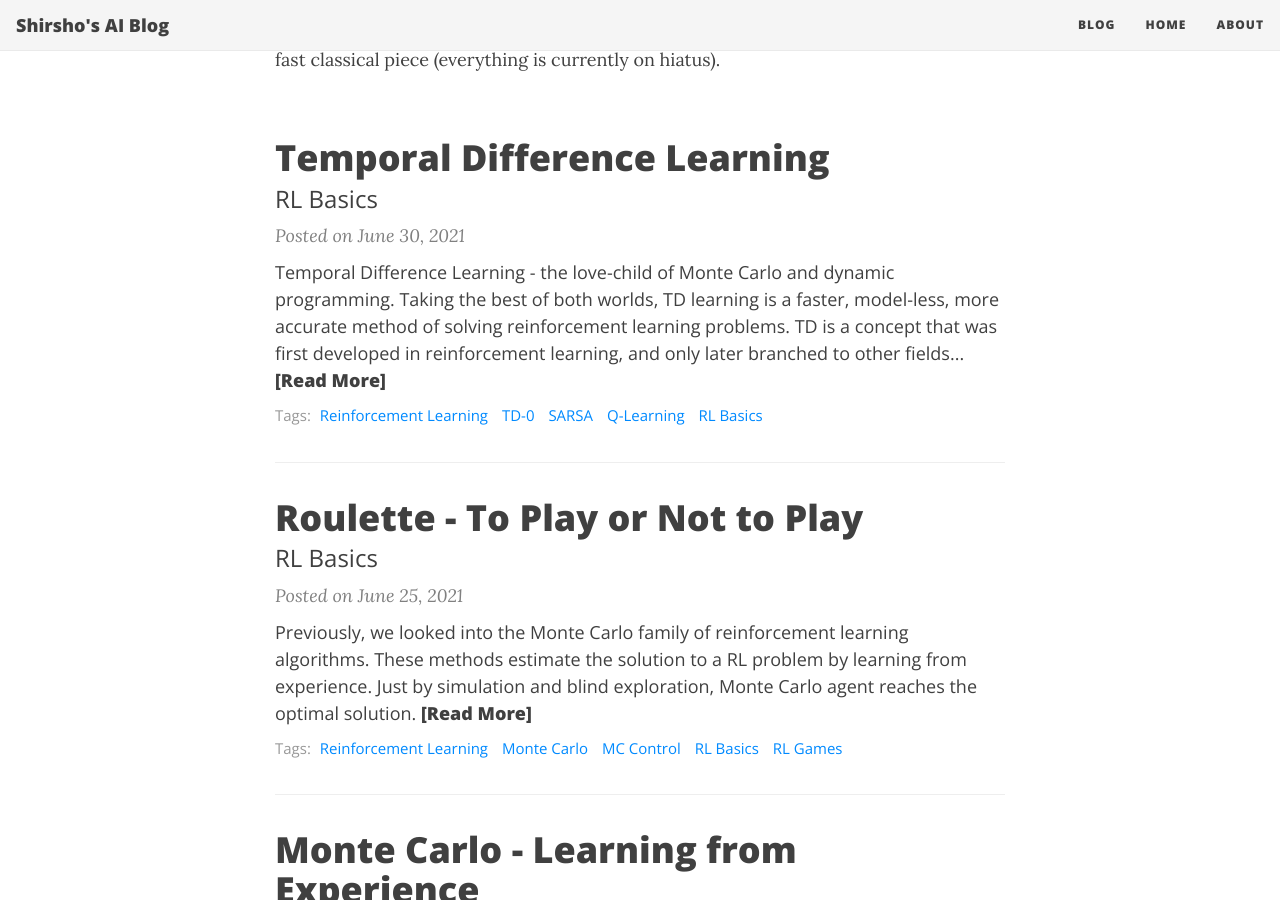
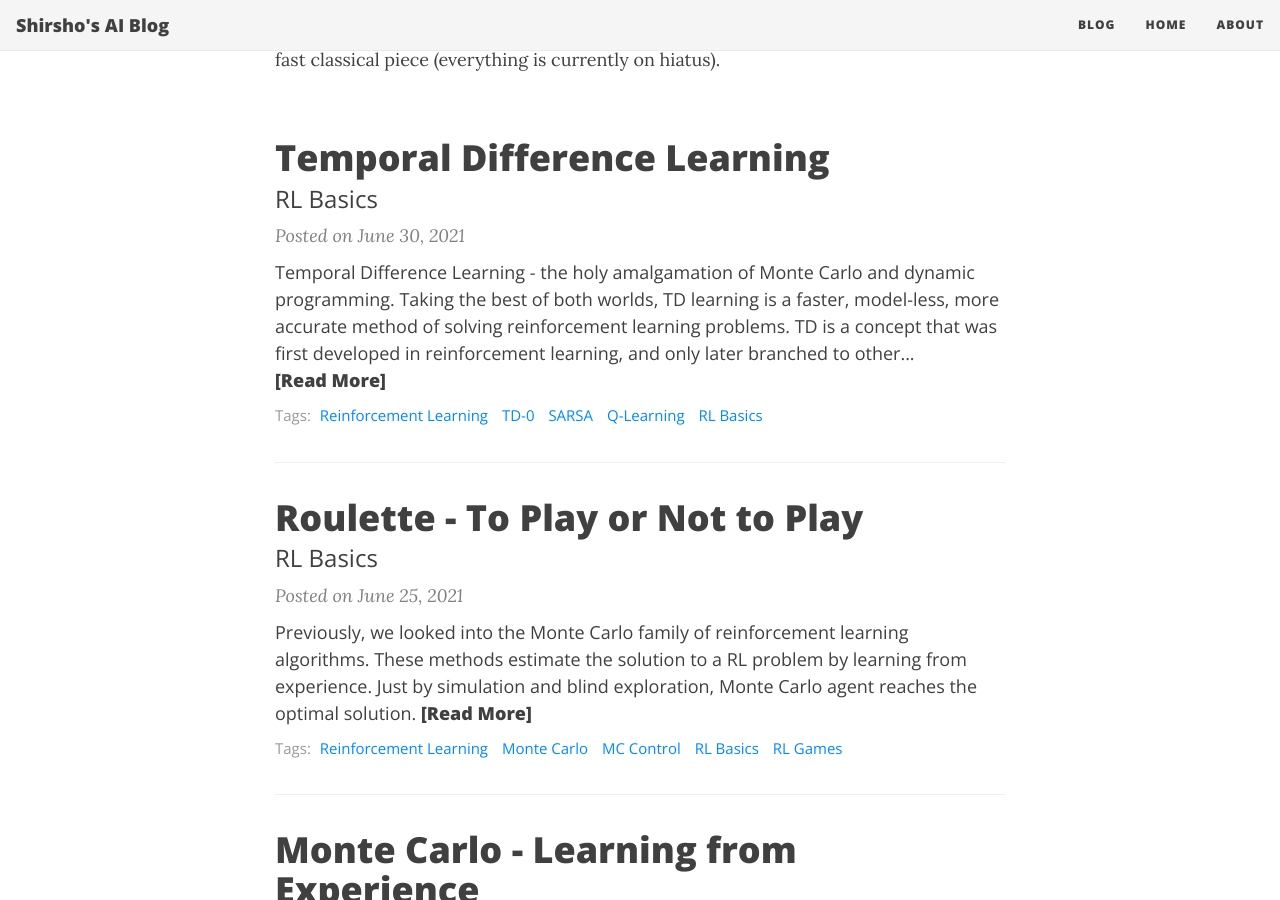
Before and after one commit to shirsho-12/shirsho-12.github.io, a Jekyll site: the page built from index.html, in a window 1280 px wide and 900 px high, scrolled down 482 px. Built offline with Jekyll 4.4.1, drawn with Linux system fonts in a browser that asks for light colours; nearby versions of some CDN libraries; the list of posts is cut into pages by our own code.

Commit message:
Change that love-child word - TD

```diff
--- a/_posts/2021-06-30-td.md
+++ b/_posts/2021-06-30-td.md
@@ -8,7 +8,7 @@ comments: true
 share-img: https://raw.githubusercontent.com/shirsho-12/shirsho-12.github.io/master/images/rl/rl_theme.png
 ---
 
-Temporal Difference Learning - the love-child of Monte Carlo and dynamic programming. Taking the best of both worlds, TD learning is a faster, model-less, more accurate method of solving reinforcement learning problems.  TD is a concept that was first developed in reinforcement learning, and only later branched to other fields such as computer vision.
+Temporal Difference Learning - the holy amalgamation of Monte Carlo and dynamic programming. Taking the best of both worlds, TD learning is a faster, model-less, more accurate method of solving reinforcement learning problems.  TD is a concept that was first developed in reinforcement learning, and only later branched to other fields such as computer vision.
 
 Temporal difference learning uses concepts from both MC and DP, while at the same time improving over them. TD methods:
 - Learn directly from raw experience without a model or environment specifications - Similar to Monte Carlo
```
